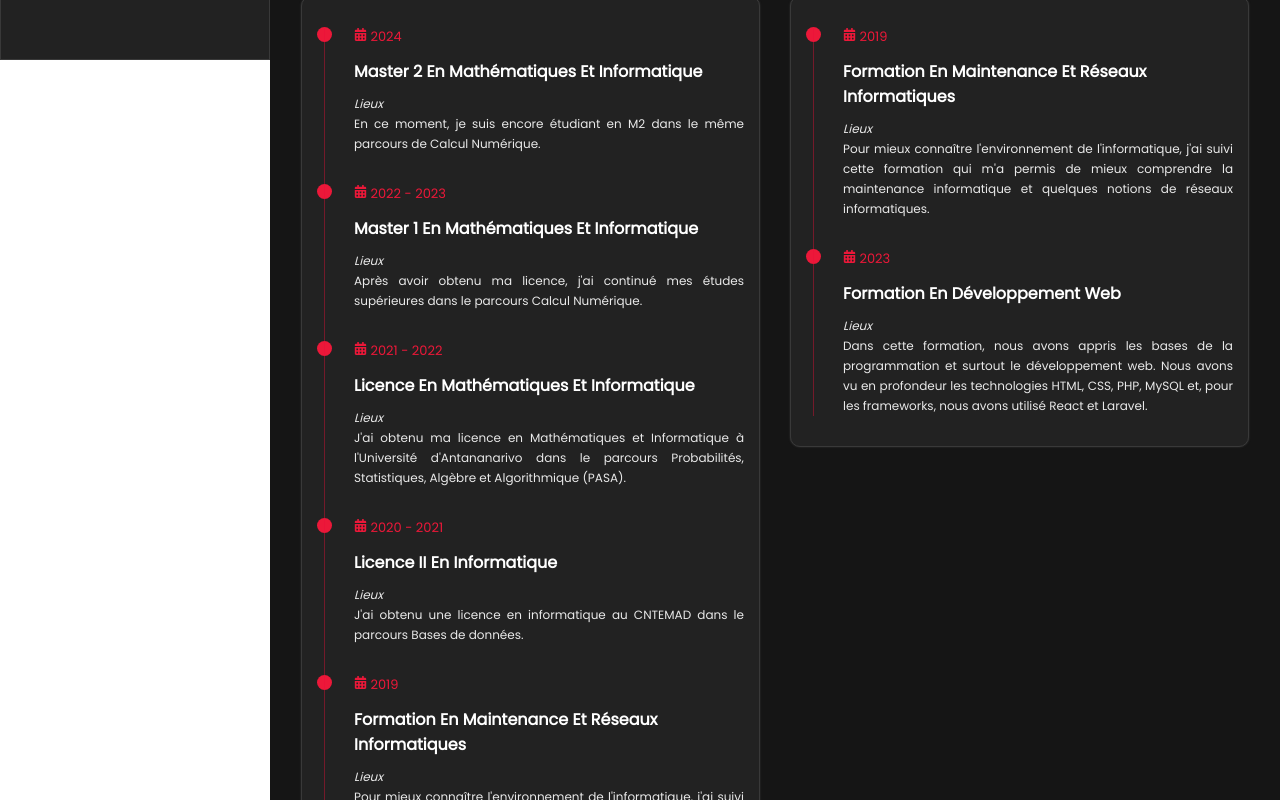
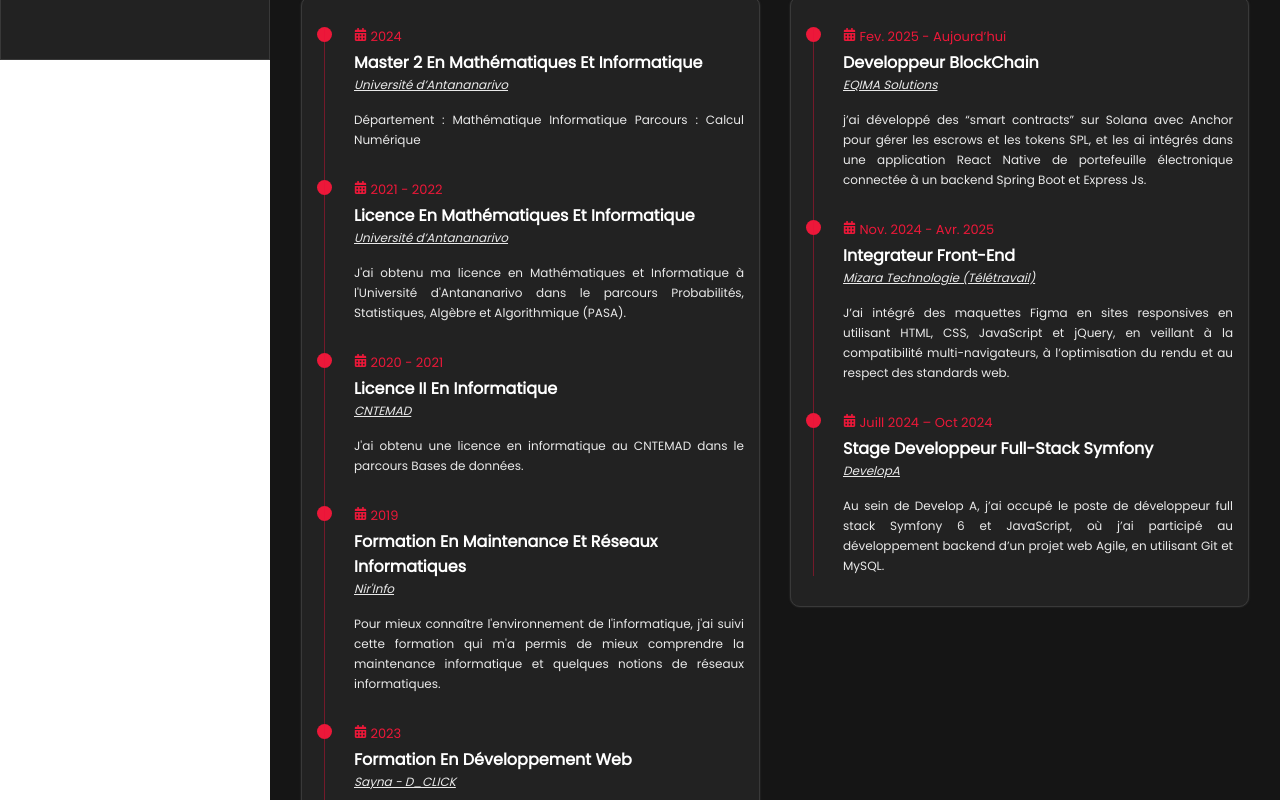
Before and after one commit to Najoro/portfolio-Najoro, a React (Create React App) app: page /AboutMe in a window 1280 px wide. Shown: the part 740-1540 px from the top of the page. Built offline with nearby package versions, Linux system fonts and the light colour scheme.

Commit message:
update about

```diff
--- a/src/Component/AboutMe/Diplome.jsx
+++ b/src/Component/AboutMe/Diplome.jsx
@@ -8,7 +8,7 @@ const Diplome = ({ data, name }) => {
       <div className="row">
         <div className="timeline-box">
           <div className="timeline show-dark">
-            {data.map(({ date, title, description }) => {
+            {data.map(({ date, title, description, map }) => {
               return (
                 <div className="timeline-item">
                   <div className="circle-dot"></div>
@@ -16,7 +16,7 @@ const Diplome = ({ data, name }) => {
                     <FaCalendarAlt /> {date}
                   </h3>
                   <h4 className="timeline-title">{title}</h4>
-                  <p className="timeline-texte timeline-map">Lieux</p>
+                  <p className="timeline-texte timeline-map">{map}</p>
                   <p className="timeline-texte">{description}</p>
                 </div>
               );
--- a/src/index.js
+++ b/src/index.js
@@ -1,7 +1,7 @@
 import React from 'react';
 import ReactDOM from 'react-dom/client';
 import App from './App';
-import { Analytics } from '@vercel/analytics/next';
+import { Analytics } from '@vercel/analytics/react';
 
 const root = ReactDOM.createRoot(document.getElementById('root'));
 root.render(
--- a/src/pages/AboutMe.jsx
+++ b/src/pages/AboutMe.jsx
@@ -7,47 +7,48 @@ const Education = [
   {
     date: "2024",
     title: "Master 2 en Mathématiques et Informatique",
+    map: "Université d’Antananarivo",
     description:
-      "En ce moment, je suis encore étudiant en M2 dans le même parcours de Calcul Numérique.",
-  },
-  {
-    date: "2022 - 2023",
-    title: "Master 1 en Mathématiques et Informatique",
-    description:
-      "Après avoir obtenu ma licence, j'ai continué mes études supérieures dans le parcours Calcul Numérique.",
+      "Département : Mathématique Informatique Parcours : Calcul Numérique",
   },
   {
     date: "2021 - 2022",
     title: "Licence en Mathématiques et Informatique",
+    map: "Université d’Antananarivo",
     description:
       "J'ai obtenu ma licence en Mathématiques et Informatique à l'Université d'Antananarivo dans le parcours Probabilités, Statistiques, Algèbre et Algorithmique (PASA).",
   },
   {
     date: "2020 - 2021",
     title: "Licence II  en Informatique",
+    map: "CNTEMAD",
     description:
       "J'ai obtenu une licence en informatique au CNTEMAD dans le parcours Bases de données.",
   },
   {
     date: "2019",
     title: "Formation en Maintenance et Réseaux Informatiques",
+    map: "Nir'Info",
     description:
       "Pour mieux connaître l'environnement de l'informatique, j'ai suivi cette formation qui m'a permis de mieux comprendre la maintenance informatique et quelques notions de réseaux informatiques.",
   },
   {
     date: "2023",
     title: "Formation en Développement Web",
+    map: "Sayna - D_CLICK",
     description:
       "Dans cette formation, nous avons appris les bases de la programmation et surtout le développement web. Nous avons vu en profondeur les technologies HTML, CSS, PHP, MySQL et, pour les frameworks, nous avons utilisé React et Laravel.",
   },
   {
     date: "2017",
     title: "Baccalauréat série C",
+    map: "L M A",
     description: "J'ai étudié au LMA Ampefiloha et obtenu mon baccalauréat série C.",
   },
   {
     date: "2016",
     title: "Baccalauréat série A",
+    map: "FLASH - R",
     description:
       "En classe de première au Lycée Moderne Ampefiloha (LMA), j'ai eu l'initiative de passer l'examen du baccalauréat et j'ai réussi.",
   },
@@ -55,16 +56,25 @@ const Education = [
 ];
 const Experience = [
   {
-    date: "2019",
-    title: "Formation en Maintenance et Réseaux Informatiques",
+    date: "Fev. 2025 - Aujourd’hui",
+    title: "Developpeur BlockChain",
+    map: "EQIMA Solutions",
     description:
-      "Pour mieux connaître l'environnement de l'informatique, j'ai suivi cette formation qui m'a permis de mieux comprendre la maintenance informatique et quelques notions de réseaux informatiques.",
+      "j’ai développé des “smart contracts” sur Solana avec Anchor pour gérer les escrows et les tokens SPL, et les ai intégrés dans une application React Native de portefeuille électronique connectée à un backend Spring Boot et Express Js. ",
   },
   {
-    date: "2023",
-    title: "Formation en Développement Web",
+    date: "Nov. 2024 - Avr. 2025",
+    title: "Integrateur Front-End ",
+    map :"Mizara Technologie (Télétravail)",
     description:
-      "Dans cette formation, nous avons appris les bases de la programmation et surtout le développement web. Nous avons vu en profondeur les technologies HTML, CSS, PHP, MySQL et, pour les frameworks, nous avons utilisé React et Laravel.",
+      "J’ai intégré des maquettes Figma en sites responsives en utilisant HTML, CSS, JavaScript et jQuery, en veillant à la compatibilité multi-navigateurs, à l’optimisation du rendu et au respect des standards web.",
+  },
+  {
+    date: "Juill 2024 – Oct 2024",
+    title: "Stage Developpeur Full-Stack Symfony",
+    map :"DevelopA",
+    description:
+      "Au sein de Develop A, j’ai occupé le poste de développeur full stack Symfony 6 et JavaScript, où j’ai participé au développement backend d’un projet web Agile, en utilisant Git et MySQL.",
   },
 
 ];
--- a/src/pages/Home.jsx
+++ b/src/pages/Home.jsx
@@ -1,6 +1,6 @@
 import React from "react";
 import najoro from "../dist/images/najoro.jpg";
-import cv from "../dist/pdf/cv.pdf";
+import cv from "../dist/pdf/CV_RAHERIMANANTSOA_NAJORO_FANANTENANA.pdf";
 import { Link } from "react-router-dom";
 import { FaDownload } from "react-icons/fa";
 function Home() {
```
Also changed, not shown: src/dist/Styles/sass/main/_aboutMe.scss, 2 other files (tests, documents, lock files or other folders).
